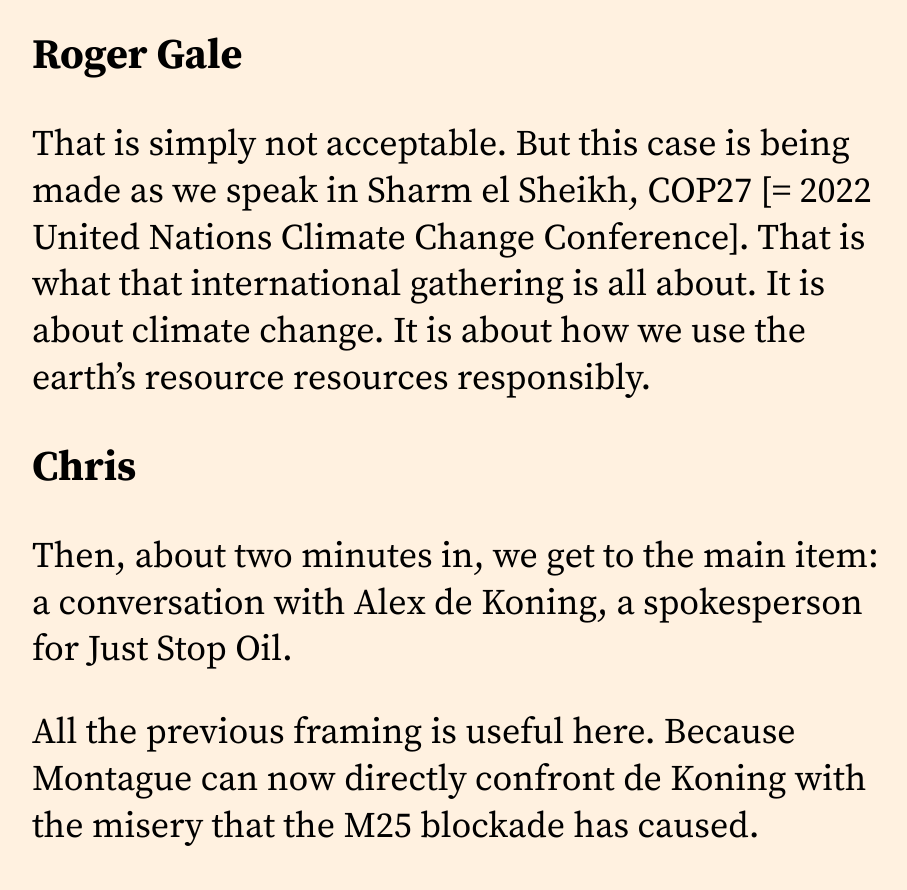
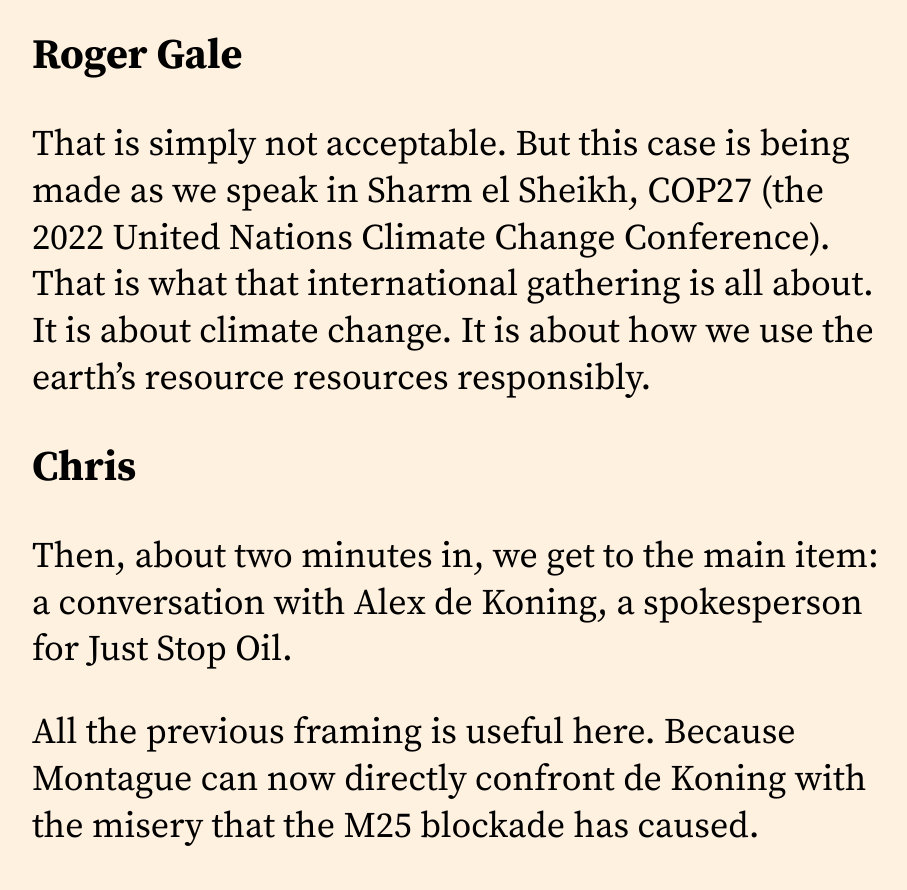
Before and after one commit to csmeyns/COM, a plain HTML site: page blog/bbc-just-stop-oil-conversation-analysis/index.html in a window 1280 px wide. Shown: the part 7820-8710 px from the top of the page, without its empty margins (172-1079 px from the left). Drawn offline with Linux system fonts and the light colour scheme.

Commit message:
Correct sentence fragment

```diff
--- a/blog/bbc-just-stop-oil-conversation-analysis/index.html
+++ b/blog/bbc-just-stop-oil-conversation-analysis/index.html
@@ -124,7 +124,7 @@ if (!doNotTrack) {
 <h3 id="chris-3">Chris</h3>
 <p>Did you catch that? Sir Roger Gale just scored 100 points by using the phrase “ordinary working people” in combination with “daily business” and “orderly” in the same sentence.</p>
 <h3 id="roger-gale-1">Roger Gale</h3>
-<p>That is simply not acceptable. But this case is being made as we speak in Sharm el Sheikh, COP27 [= 2022 United Nations Climate Change Conference]. That is what that international gathering is all about. It is about climate change. It is about how we use the earth&rsquo;s resource resources responsibly.</p>
+<p>That is simply not acceptable. But this case is being made as we speak in Sharm el Sheikh, COP27 (the 2022 United Nations Climate Change Conference). That is what that international gathering is all about. It is about climate change. It is about how we use the earth&rsquo;s resource resources responsibly.</p>
 <h3 id="chris-4">Chris</h3>
 <p>Then, about two minutes in, we get to the main item: a conversation with Alex de Koning, a spokesperson for Just Stop Oil.</p>
 <p>All the previous framing is useful here. Because Montague can now directly confront de Koning with the misery that the M25 blockade has caused.</p>
```
